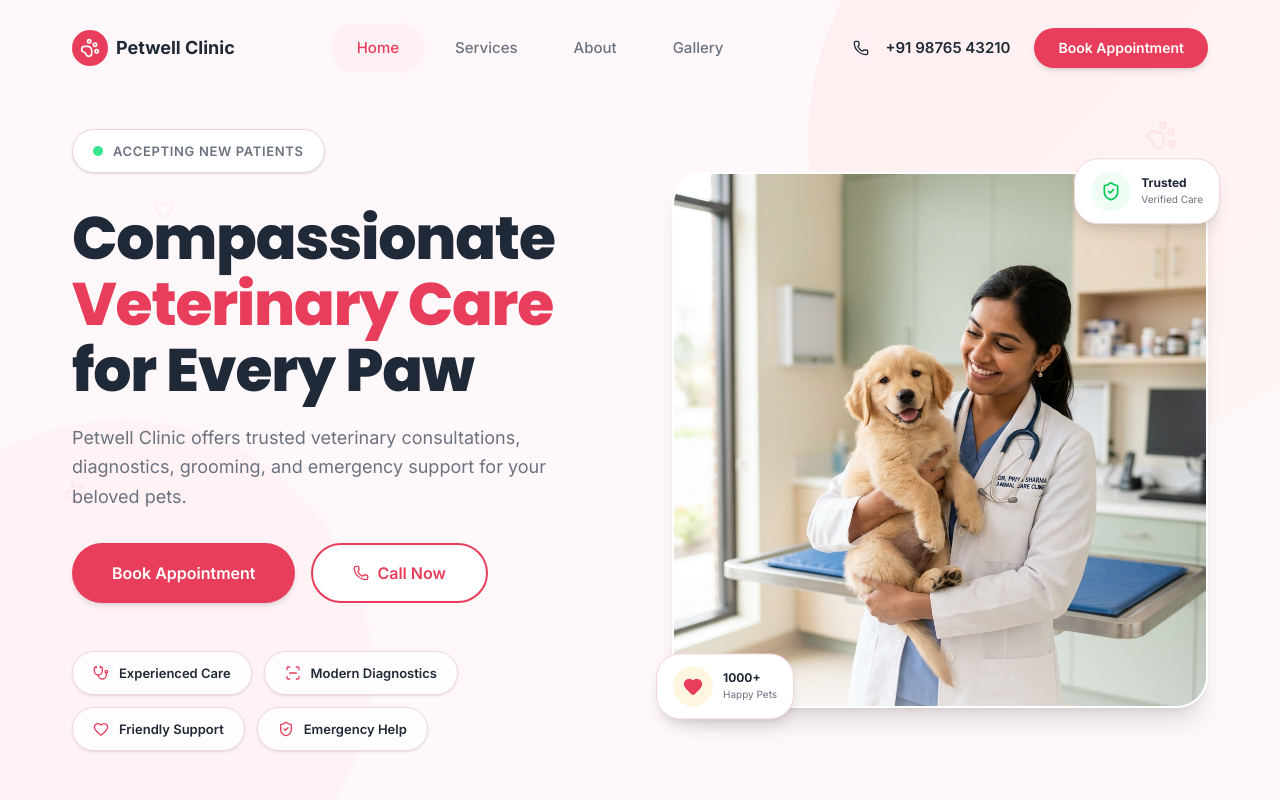
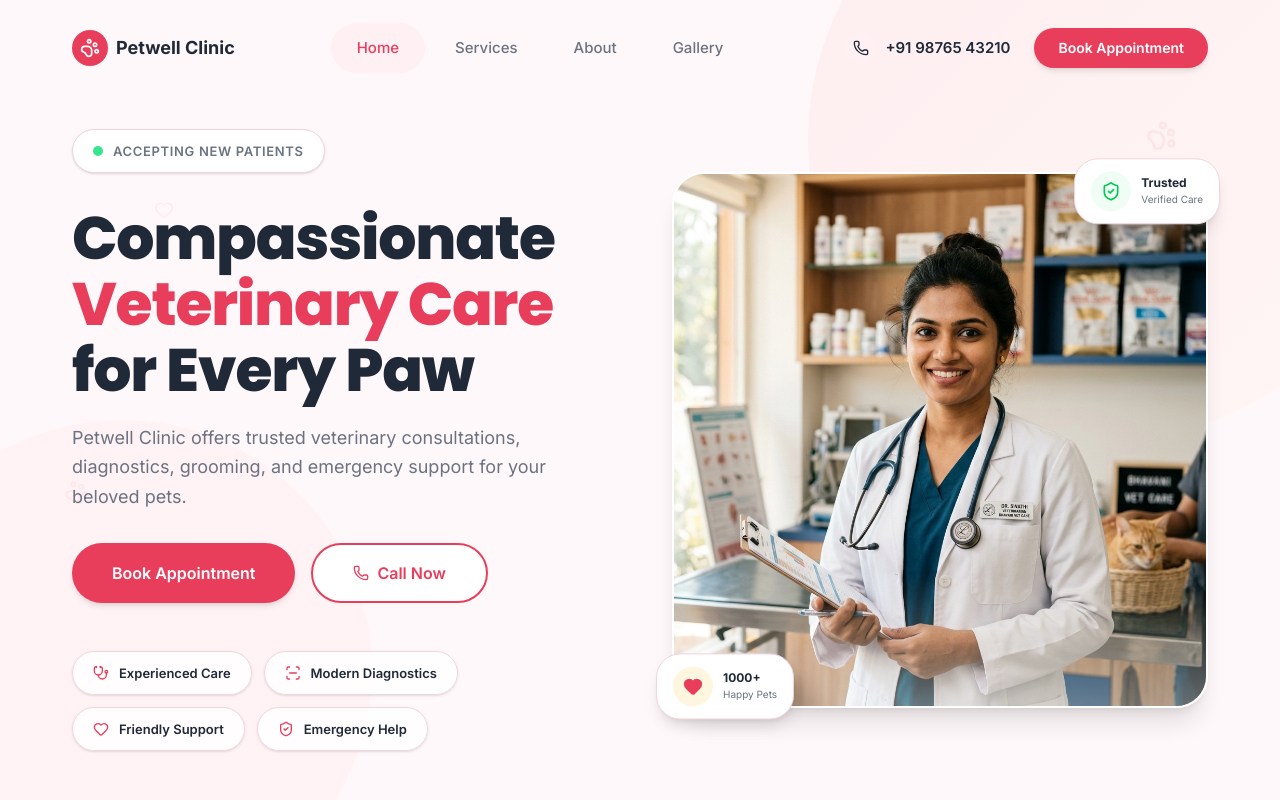
Before and after one commit to Prithvee905/pet-well-clinic, a React (Vite) app: page / in a window 1280 px wide. Shown: the top 800 px of the page. Built offline with nearby package versions, Linux system fonts and the light colour scheme.

Commit message:
Update hero image to doctor-swathi.png

```diff
--- a/src/components/sections/Hero.jsx
+++ b/src/components/sections/Hero.jsx
@@ -105,8 +105,8 @@ export default function Hero() {
               {/* Main Image Card */}
               <div className="relative aspect-[4/4.5] sm:aspect-[4/4] rounded-[2rem] overflow-hidden border-2 border-white shadow-xl">
                 <img
-                  src="/images/hero-vet.png"
-                  alt="Veterinarian at Petwell Clinic with a happy pet"
+                  src="/images/doctor-swathi.png"
+                  alt="Dr. Swathi - Veterinarian at Petwell Clinic"
                   className="w-full h-full object-cover"
                   loading="eager"
                 />
```
